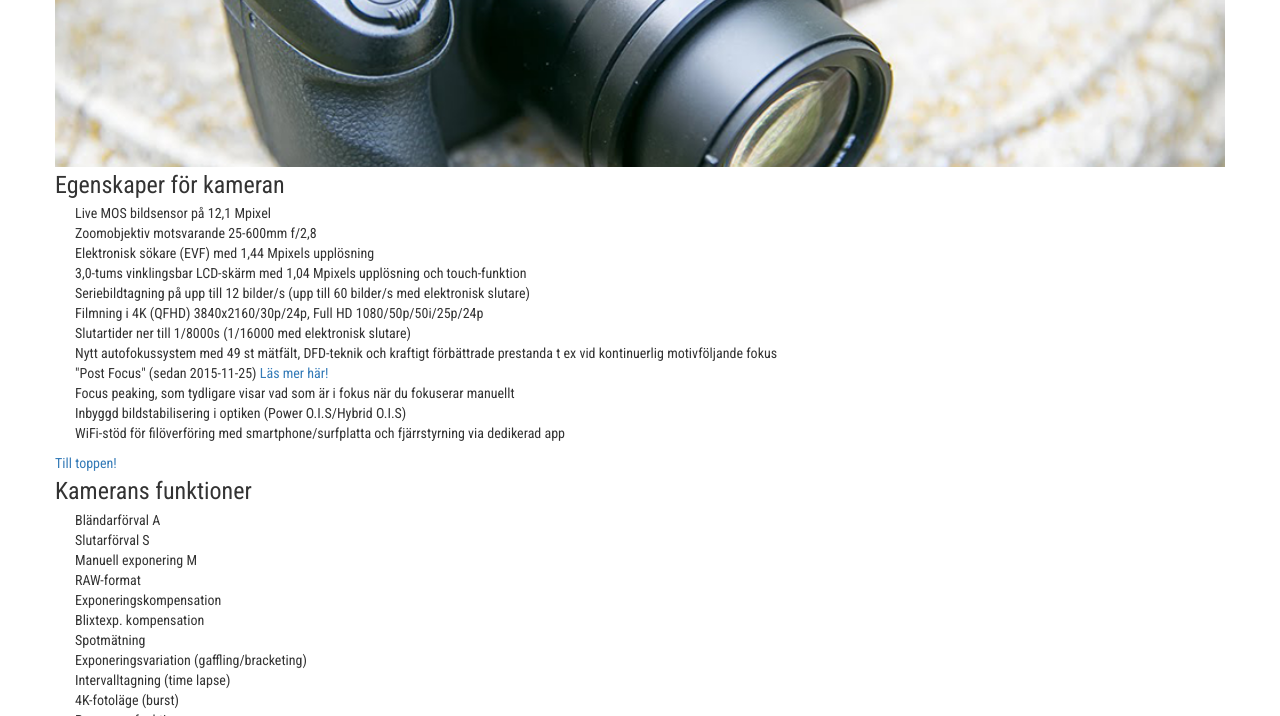
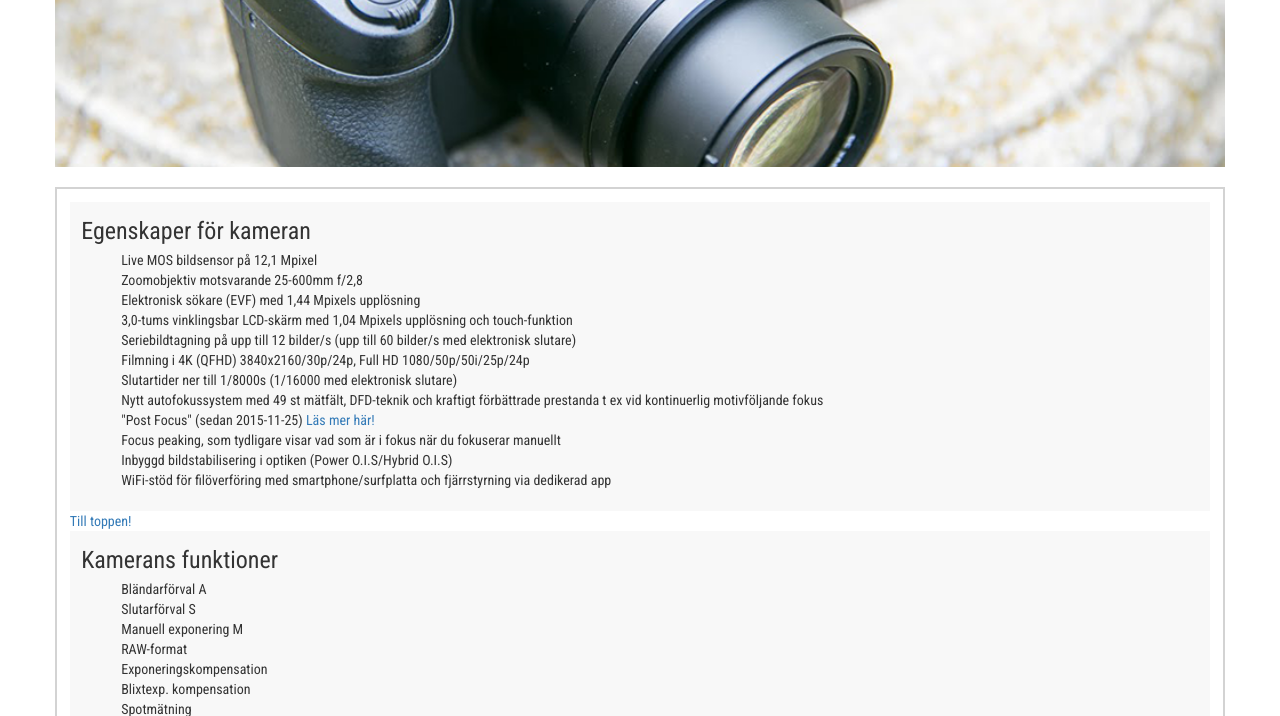
Before and after one commit to therdny/Panasonic-FZ300-Showreel---Slutprojekt, a plain HTML site: page index.html in a window 1280 px wide. Shown: the part 233-949 px from the top of the page. Drawn offline with nearby package versions, Linux system fonts and the light colour scheme.

Commit message:
Changes to the design

```diff
--- a/css/main.css
+++ b/css/main.css
@@ -48,3 +48,26 @@ p {
     max-width: 1170px;
     margin: 0 auto;
   }
+
+section#camera {
+  background-color: #f8f8f8;
+  padding: 1%;
+
+}
+
+article#camera {
+  background-color: #f8f8f8;
+  padding: 1%;
+}
+
+#wrapper
+{
+  max-width: 1170px;
+  margin: 20px auto;
+  padding: 0 1%;
+  border: 2px solid;
+  margin: 20px auto;
+  padding: 1%;
+  border-color: lightgrey;
+  text-align: left;
+}
--- a/index.html
+++ b/index.html
@@ -48,8 +48,8 @@
 
   <a id="egenskaper"></a>
 
-
-  <section>
+  <div id="wrapper">
+  <section id="camera">
     <h3>Egenskaper för kameran</h3>
       <ul class="list">
       <li>Live MOS bildsensor på 12,1 Mpixel</li>
@@ -73,7 +73,7 @@
 
     <a id="funktioner"></a>
 
-  <section>
+  <section id="camera">
     <h3>Kamerans funktioner</h3>
 
     <ul class="list">
@@ -116,7 +116,7 @@
 
     <a id="test"></a>
 
-  <article>
+  <article id="camera">
       <h3>Test</h3>
       <h4>Panasonic Lumix DMC-FZ300</h4>
 <p>Under 2012 kom Panasonic DMC-FZ200, som i flera avseenden revolutionerade marknaden för superzoomkompakter. Dels genom det mycket stora zoomomfånget, dels genom den unikt fina ljusstyrkan på f/2,8 genom hela zoomintervallet. Nu tre år senare är det så till slut dags för uppföljaren DMC-FZ300.</p>
@@ -134,6 +134,9 @@
 <p>Den elektroniska sökaren visar 100% av bilden och ger en skarp och tydlig bild. Fungerar även relativt bra vid sämre ljusförhållanden. Finns tillgång till dioptri justering och ögonsensor. Den 3-tum stora skärmen är uppdaterad med märkbart högre upplösning än föregångaren, nu med 1,04 Mpixels. Den är vridbar och har touch-funktion, samt möjlighet till visning av bl.a. rutnät, elektroniskt vattenpass och histogram. En liten detalj som jag gillar extra mycket är att man kan flytta fokuspunkten via touchkontroll på den släckta skärmen även när man tittar i sökaren, suveränt bra. Men man får se till att hålla näsan utanför, annars väljer man AF-punkten med näsan istället, vilket i och för sig går det också med lite träning.</p>
 <h4>4K video</h4>
 <p>En stor nyhet på FZ300 är förstås möjligheten till filmning i 4K (3840 x 2160/24p/25p, 100Mbps). Detta med kontinuerlig autofokus, manuella inställningsmöjligheter (bild/ljud), zebramönster och andra avancerade filmrelaterade funktioner (såsom t ex slowmotion och tidigare nämnd 5-axlig Hybrid O.I.S (Hybrid O.I.S - endast i full HD och lägre upplösningar)). Kameran har en 3,5mm mikrofoningång för inkoppling av extern stereomikrofon. Givetvis finns det också lägre upplösningar att välja, som bland annat AVCHD (1920x1080/50p/50i/24p 17-28Mbps). En uppskattad funktion är särskilt i 4K-läget att man enkelt och snabbt kan välja ut enstaka filmrutor direkt i kameran och spara dem som separata stillbilder. Detta utförs i uppspelningsläget genom att trycka på ISO-knappen, för att sedan spara önskad filmruta med Meny/set-knappen. Filmkvalitén i 4K blir mycket bra så länge man håller kameran stilla och undviker höga ISO. Slow motion-funktionen är i 1280x720/25p (100fps) eller 640x480/25p (200fps).</p>
+<div class="embed-responsive embed-responsive-16by9">
+    <iframe class="embed-responsive-item" src="https://www.youtube.com/embed/7pCIKlXfjNo"></iframe>
+</div>
 <h4>Post Focus</h4>
 <p>Att kunna flytta fokus efter att bilden är tagen är än så länge rätt unikt, och med senaste firmware 2.0 (25 nov -15) installerad är detta alltså möjligt i Panasonic GX8, G7 och FZ300. Detta tack vare att kameran filmar en kort sekvens i 4K-upplösning och justerar fokus automatiskt ifall kameran känner av att det finns djupledes skillnader i avstånd mellan olika motiv i en och samma bild. Av denna korta filmsnutt skapar kameran en dynamisk stillbild där man sedan kan utföra fokusförflyttningen direkt i kameran. När man klickat på det objekt i bilden på kamerans skärm som man vill ska vara skarpt, får man välja om man vill spara bilden eller inte. Det går fint att spara en och samma bild i flera varianter med fokus på för eller bakgrund. Panasonic har gjort funktionen mycket användarvänlig och kräver absolut inga större förkunskaper.</p>
 <p>Post Focus fungerar klart bäst ifall man går nära sina motiv och helst använder en stor bländaröppning som ger ett kortare skärpedjup. Tar man t ex en standard landskapsbild med liten bländaröppning och kort brännvidd så kommer man inte kunna flytta fokus eftersom de nödvändiga variationerna i skärpedjupet uteblir, använder man däremot långa brännvidder så blir i regel också skärpedjupet oftast kortare. Bild 1 och 2 nedan är tagna med Post Focus-funktionen med 23mm brännvidd och bländare f/2,8, klicka gärna på bilderna så att du får en uppfattning på ungefärlig bildkvalité och effekt som man får med denna funktion.</p>
@@ -171,6 +174,7 @@
   <section class="top-link">
       <a href="#top">Till toppen!</a>
   </section>
+  </div>
 	  <script src="https://ajax.googleapis.com/ajax/libs/jquery/1.12.4/jquery.min.js"></script>
     <script src="https://maxcdn.bootstrapcdn.com/bootstrap/3.3.7/js/bootstrap.min.js"></script>
   </body>
```
